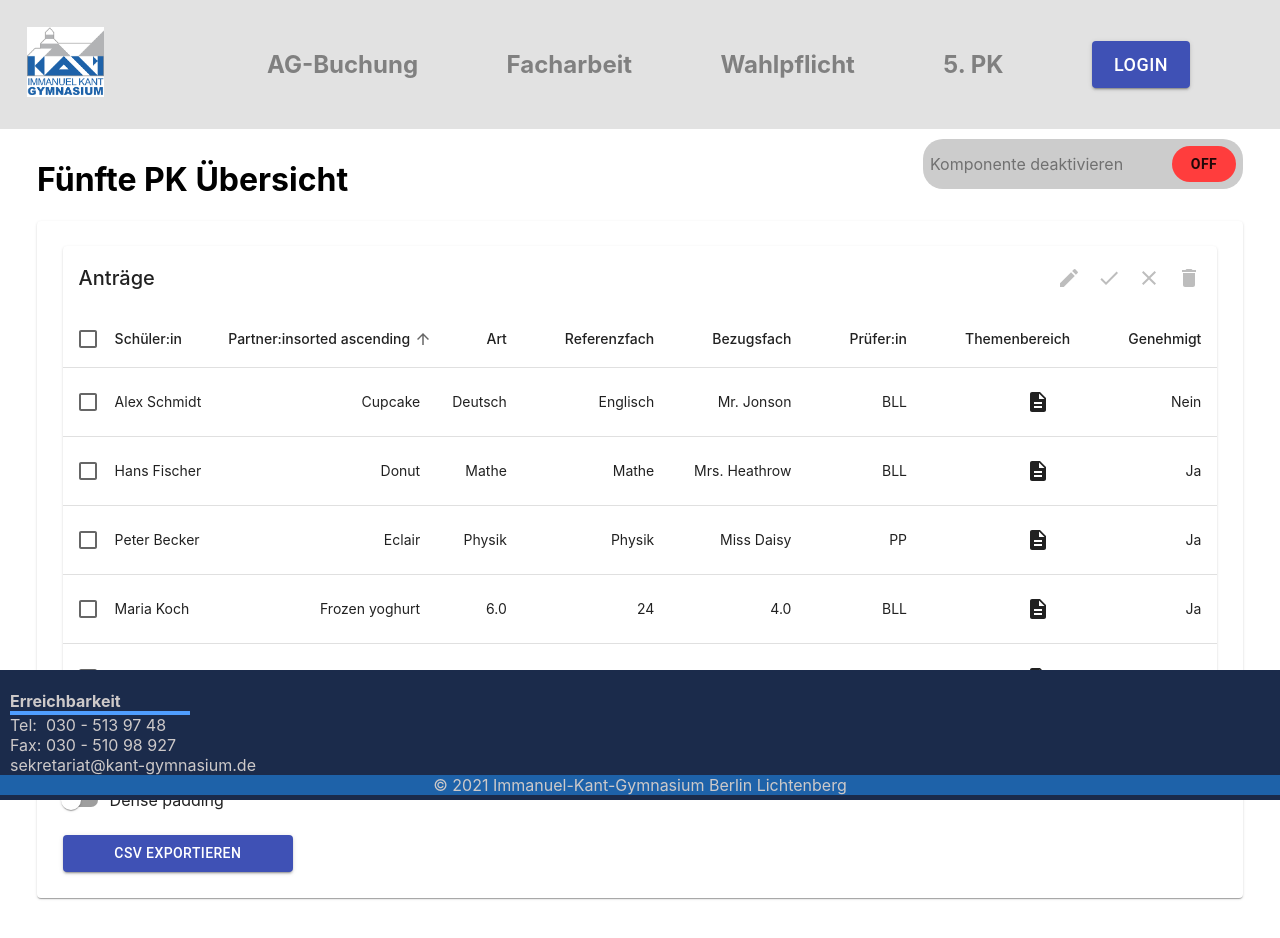
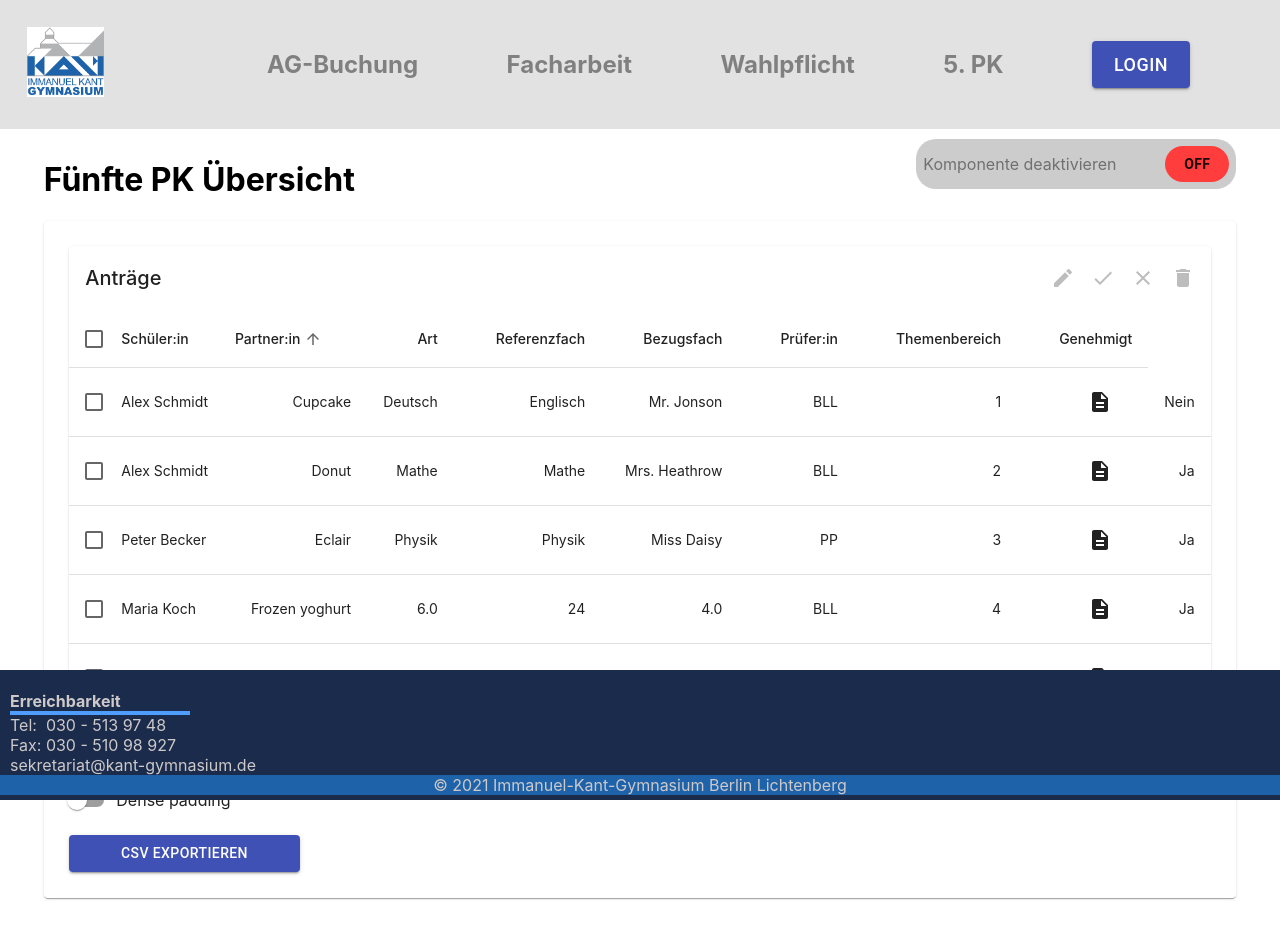
Before and after one commit to Doubrixel/digitalisierung-at-school, a React (Create React App) app in the folder frontend/: page /admin/pruefungskomponente in a window 1280 px wide. Shown: the top 938 px of the page. Built offline with nearby package versions, Linux system fonts and the light colour scheme.

Commit message:
Ideen mit Robin

```diff
--- a/frontend/src/components/FifthExamAdminTable/FifthExamAdminTable.tsx
+++ b/frontend/src/components/FifthExamAdminTable/FifthExamAdminTable.tsx
@@ -33,6 +33,7 @@ import DialogTitle from '@material-ui/core/DialogTitle';
 import DialogContent from '@material-ui/core/DialogContent';
 import DialogContentText from '@material-ui/core/DialogContentText';
 import DialogActions from '@material-ui/core/DialogActions';
+import {useEffect} from "react";
 
 interface Data {
   partner: string;
@@ -43,8 +44,9 @@ interface Data {
   PPOrBLL: string;
   topic: string;
   genehmigt: string;
+  id: any;
 }
-
+let rowID=0;
 function createData(
   name: string,
   partner: string,
@@ -55,6 +57,8 @@ function createData(
   topic: string,
   genehmigt:string,
 ): Data {
+  let id=rowID;
+  rowID++;
   return {
     name,
     partner,
@@ -64,12 +68,13 @@ function createData(
     pruefer,
     topic,
     genehmigt,
+    id,
   };
 }
 
-const rows = [
+const rowsMock = [
   createData('Alex Schmidt', 'Cupcake', 'BLL', 'Deutsch', 'Englisch', 'Mr. Jonson', 'Delfine','Nein'),
-  createData('Hans Fischer', 'Donut', 'BLL', 'Mathe', 'Mathe', 'Mrs. Heathrow', 'Wasser', 'Ja'),
+  createData('Alex Schmidt', 'Donut', 'BLL', 'Mathe', 'Mathe', 'Mrs. Heathrow', 'Wasser', 'Ja'),
   createData('Peter Becker', 'Eclair', 'PP', 'Physik', 'Physik', 'Miss Daisy', 'Feuer', 'Ja'),
   createData('Maria Koch', 'Frozen yoghurt', 'BLL', '6.0', '24', '4.0', 'jssghdhgsdvjhcbsdjsdhcvjsdsdghvjssdhg sgfgfkysg f kysgf kkcgksdgckd c drkjcfg dzfg', 'Ja'),
   createData('Monika Meyer', 'Partner1', 'PP', '16.0', '49', '3.9', 'b', 'Nein'),
@@ -82,6 +87,18 @@ const rows = [
   createData('Hildegard Jansen', 'Nougat', '360', '19.0', '9', '37.0', 'k', 'Nein'),
   createData('Renate Köhler', 'Oreo', '437', '18.0', '63', '4.0', 'g', 'Nein'),
 ];
+
+const addIdsToRows = (rows: any)=>{
+  let currentId = 0;
+  rows.forEach((row)=>{
+    row.id = currentId;
+    currentId++;
+  })
+  return rows;
+}
+let rowsWithIds=[];
+rowsWithIds = addIdsToRows(rowsMock);
+
 
 function descendingComparator<T>(a: T, b: T, orderBy: keyof T) {
   if (b[orderBy] < a[orderBy]) {
@@ -223,11 +240,6 @@ function EnhancedTableHead(props: EnhancedTableProps) {
               onClick={createSortHandler(headCell.id)}
             >
               {headCell.label}
-              {orderBy === headCell.id ? (
-                <Box component="span"/* sx={visuallyHidden} */>
-                  {order === 'desc' ? 'sorted descending' : 'sorted ascending'}
-                </Box>
-              ) : null}
             </TableSortLabel>
           </TableCell>
         ))}
@@ -361,14 +373,15 @@ export default function FifthExamAdminTable() {
 
   const handleSelectAllClick = (event: React.ChangeEvent<HTMLInputElement>) => {
     if (event.target.checked) {
-      const newSelecteds = rows.map((n) => n.name);
+      // @ts-ignore
+      const newSelecteds = rowsWithIds.map((n) => n.name);
       setSelected(newSelecteds);
       return;
     }
     setSelected([]);
   };
 
-  const handleClick = (event: React.MouseEvent<unknown>, name: string) => {
+  const handleClick = (event: React.MouseEvent<unknown>, name: any) => {
     const selectedIndex = selected.indexOf(name);
     let newSelected: readonly string[] = [];
 
@@ -401,11 +414,12 @@ export default function FifthExamAdminTable() {
     setDense(event.target.checked);
   };
 
-  const isSelected = (name: string) => selected.indexOf(name) !== -1;
+  const isSelected = (name: any) => selected.indexOf(String(name)) !== -1;
 
-  // Avoid a layout jump when reaching the last page with empty rows.
-  const emptyRows = page > 0 ? Math.max(0, (1 + page) * rowsPerPage - rows.length) : 0;
+  // Avoid a layout jump when reaching the last page with empty rowsWithIds.
+  const emptyRows = page > 0 ? Math.max(0, (1 + page) * rowsPerPage - rowsWithIds.length) : 0;
 
+  let rowId = 0;
   return (
     <Box sx={{ width: '100%' }}>
       <Paper sx={{ width: '100%', mb: 2 }}>
@@ -422,24 +436,26 @@ export default function FifthExamAdminTable() {
               orderBy={orderBy}
               onSelectAllClick={handleSelectAllClick}
               onRequestSort={handleRequestSort}
-              rowCount={rows.length}
+              rowCount={rowsWithIds.length}
             />
             <TableBody>
               {/* if you don't need to support IE11, you can replace the `stableSort` call with:
-              rows.slice().sort(getComparator(order, orderBy)) */}
-              {stableSort(rows, getComparator(order, orderBy))
+              rowsWithIds.slice().sort(getComparator(order, orderBy)) */}
+              {stableSort(rowsWithIds, getComparator(order, orderBy))
                 .slice(page * rowsPerPage, page * rowsPerPage + rowsPerPage)
                 .map((row, index) => {
-                  const isItemSelected = isSelected(row.name);
+                  const isItemSelected = isSelected(row.id);
                   const labelId = `enhanced-table-checkbox-${index}`;
+                  rowId++;
+
                   return (
                     <TableRow
                       hover
-                      onClick={(event) => handleClick(event, row.name)}
                       role="checkbox"
                       aria-checked={isItemSelected}
                       tabIndex={-1}
-                      key={row.name}
+                      key={row.id}
+                      onClick={(event) => handleClick(event, row.id)}
                       selected={isItemSelected}
                     >
                       <TableCell padding="checkbox">
@@ -464,6 +480,7 @@ export default function FifthExamAdminTable() {
                       <TableCell align="right">{row.bezugsfach}</TableCell>
                       <TableCell align="right">{row.pruefer}</TableCell>
                       <TableCell align="right">{row.PPOrBLL}</TableCell>
+                      <TableCell align="right">{rowId}</TableCell>
                       <TableCell align="right">
                         <Button title="Thema ansehen" onClick={() => showFullTopic(row.topic)}>
                           <DescriptionIcon />
@@ -488,7 +505,7 @@ export default function FifthExamAdminTable() {
         <TablePagination
           rowsPerPageOptions={[5, 10, 25]}
           component="div"
-          count={rows.length}
+          count={rowsWithIds.length}
           rowsPerPage={rowsPerPage}
           page={page}
           onPageChange={handleChangePage}
```
